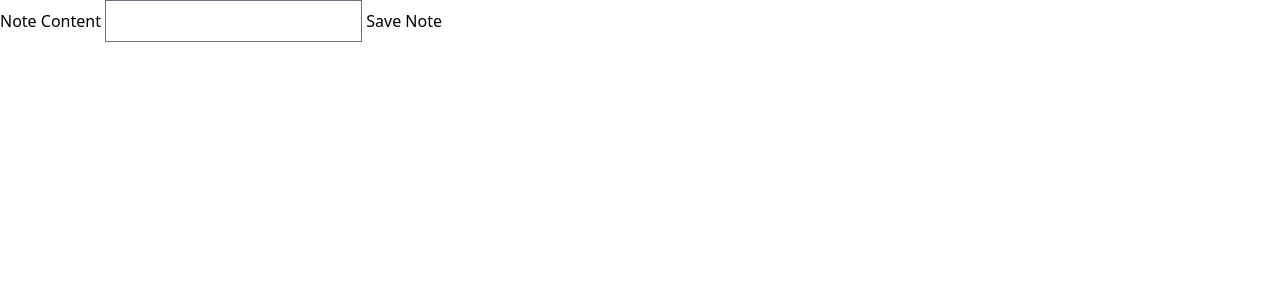
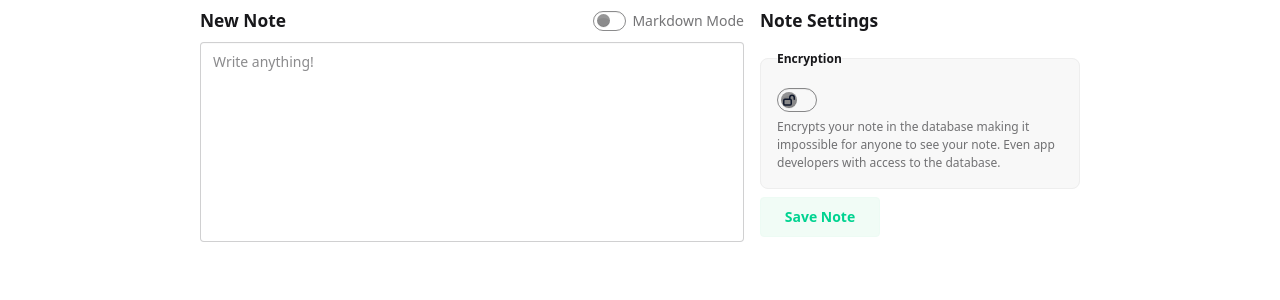
Before and after one commit to aaneeley/quicknote, a SvelteKit app: page / in a window 1280 px wide. Shown: the top 300 px of the page. Built offline with nearby package versions, Linux system fonts and the light colour scheme; no server answers.

Commit message:
Styling and settings

```diff
--- a/package.json
+++ b/package.json
@@ -36,6 +36,7 @@
 	"dependencies": {
 		"@neondatabase/serverless": "^0.10.4",
 		"@types/node": "^22.14.1",
+		"daisyui": "^5.0.25",
 		"drizzle-orm": "^0.40.0"
 	}
 }
--- a/src/app.css
+++ b/src/app.css
@@ -1,3 +1,8 @@
 @import 'tailwindcss';
-@plugin '@tailwindcss/forms';
 @plugin '@tailwindcss/typography';
+@plugin "daisyui";
+
+h2 {
+    font-size: 13pt;
+    font-weight: bold;
+}
--- /dev/null
+++ b/src/lib/icons/LockClosed.svelte
@@ -0,0 +1,13 @@
+<script>
+	export let stroke = '1.5';
+</script>
+
+<svg viewBox="0 0 24 24" fill="none" xmlns="http://www.w3.org/2000/svg">
+	<path
+		d="M16.5 10.5V6.75C16.5 4.26472 14.4853 2.25 12 2.25C9.51472 2.25 7.5 4.26472 7.5 6.75V10.5M6.75 21.75H17.25C18.4926 21.75 19.5 20.7426 19.5 19.5V12.75C19.5 11.5074 18.4926 10.5 17.25 10.5H6.75C5.50736 10.5 4.5 11.5074 4.5 12.75V19.5C4.5 20.7426 5.50736 21.75 6.75 21.75Z"
+		stroke="#0F172A"
+		stroke-width={stroke}
+		stroke-linecap="round"
+		stroke-linejoin="round"
+	/>
+</svg>
--- /dev/null
+++ b/src/lib/icons/LockOpen.svelte
@@ -0,0 +1,13 @@
+<script>
+	export let stroke = '1.5';
+</script>
+
+<svg viewBox="0 0 24 24" fill="none" xmlns="http://www.w3.org/2000/svg">
+	<path
+		d="M13.5 10.5V6.75C13.5 4.26472 15.5147 2.25 18 2.25C20.4853 2.25 22.5 4.26472 22.5 6.75V10.5M3.75 21.75H14.25C15.4926 21.75 16.5 20.7426 16.5 19.5V12.75C16.5 11.5074 15.4926 10.5 14.25 10.5H3.75C2.50736 10.5 1.5 11.5074 1.5 12.75V19.5C1.5 20.7426 2.50736 21.75 3.75 21.75Z"
+		stroke="#0F172A"
+		stroke-width={stroke}
+		stroke-linecap="round"
+		stroke-linejoin="round"
+	/>
+</svg>
--- /dev/null
+++ b/src/lib/icons/Warning.svelte
@@ -0,0 +1,9 @@
+<svg width="20" height="20" viewBox="0 0 24 24" fill="none" xmlns="http://www.w3.org/2000/svg">
+	<path
+		d="M12 9V12.75M21 12C21 16.9706 16.9706 21 12 21C7.02944 21 3 16.9706 3 12C3 7.02944 7.02944 3 12 3C16.9706 3 21 7.02944 21 12ZM12 15.75H12.0075V15.7575H12V15.75Z"
+		stroke="currentColor"
+		stroke-width="2"
+		stroke-linecap="round"
+		stroke-linejoin="round"
+	/>
+</svg>
--- /dev/null
+++ b/src/lib/icons/index.ts
@@ -0,0 +1,3 @@
+export { default as LockClosed } from './LockClosed.svelte';
+export { default as LockOpen } from './LockOpen.svelte';
+export { default as Warning } from './Warning.svelte';
--- a/src/routes/+layout.svelte
+++ b/src/routes/+layout.svelte
@@ -4,4 +4,6 @@
 	let { children } = $props();
 </script>
 
-{@render children()}
+<main class="px-5 md:px-10 lg:px-30 xl:px-50">
+	{@render children()}
+</main>
--- a/src/routes/+page.svelte
+++ b/src/routes/+page.svelte
@@ -3,11 +3,36 @@
 
 	let { form }: PageProps = $props();
 	import { applyAction, enhance } from '$app/forms';
+	import { LockClosed, LockOpen, Warning } from '$lib/icons';
 
 	let isLoading = $state(false);
+
+	const MAX_NOTE_TITLE_LEN = 50;
+
+	let content = $state('');
+	let encrypted = $state(false);
+	let markdownView = $state(false);
+
+	let title = $derived(content.split('\n')[0].substring(0, MAX_NOTE_TITLE_LEN) || 'New Note');
+	function autoResize(textarea: HTMLTextAreaElement) {
+		const resize = () => {
+			textarea.style.height = 'auto';
+			textarea.style.height = textarea.scrollHeight + 'px';
+		};
+
+		textarea.addEventListener('input', resize);
+		resize(); // initial sizing
+
+		return {
+			destroy() {
+				textarea.removeEventListener('input', resize);
+			}
+		};
+	}
 </script>
 
 <form
+	class="flex w-full flex-col items-end space-y-4 pt-2 lg:flex-row lg:items-start lg:space-x-4"
 	method="POST"
 	use:enhance={() => {
 		return async ({ result }) => {
@@ -18,15 +43,63 @@
 		};
 	}}
 >
-	<label>
-		Note Content
-		<input name="content" type="text" />
-	</label>
-	<button onclick={() => (isLoading = true)}>{isLoading ? 'loading...' : 'Save Note'}</button>
+	<div class="w-full space-y-2">
+		<div class="flex w-full flex-col justify-between sm:flex-row sm:items-center">
+			<h2 class="w-full">{title}</h2>
+			<label class="fieldset-label text-left text-sm text-nowrap">
+				<input type="checkbox" bind:checked={markdownView} class="toggle toggle-sm" />
+				Markdown Mode
+			</label>
+		</div>
+		{#if !markdownView}
+			<textarea
+				class="textarea min-h-50 w-full resize-none overflow-hidden"
+				name="content"
+				placeholder="Write anything!"
+				bind:value={content}
+				use:autoResize
+			></textarea>
+		{:else}
+			<pre>{content}</pre>
+		{/if}
+	</div>
+	<div class="flex flex-col space-y-2">
+		<h2 class="w-full">Note Settings</h2>
+		<fieldset class="fieldset bg-base-200 border-base-300 rounded-box w-xs border p-4">
+			<legend class="fieldset-legend">Encryption</legend>
+
+			<label class="toggle">
+				<input bind:checked={encrypted} type="checkbox" />
+				<LockOpen stroke="3" />
+				<LockClosed stroke="3" />
+			</label>
+
+			{#if encrypted}
+				<label class="fieldset-label" for="password"
+					>Password
+					<div
+						class="tooltip tooltip-warning cursor-pointer"
+						data-tip="If you lose this password it is impossible to recover your note"
+					>
+						<span class="text-warning">
+							<Warning />
+						</span>
+					</div>
+				</label>
+				<input type="password" class="input" disabled={!encrypted} placeholder="Password" />
+			{/if}
+			<p class="fieldset-label">
+				Encrypts your note in the database making it impossible for anyone to see your note. Even
+				app developers with access to the database.
+			</p>
+		</fieldset>
+		{#if form?.missing}
+			<span class="text-error text-sm">Note cannot be empty</span>
+		{:else if form?.invalid}
+			<span class="text-error text-sm">Something is wrong with your note... Please try again.</span>
+		{/if}
+		<button class="btn btn-soft btn-success w-30" onclick={() => (isLoading = true)}
+			>{isLoading ? 'loading...' : 'Save Note'}</button
+		>
+	</div>
 </form>
-
-{#if form?.missing}
-	MISSING
-{:else if form?.invalid}
-	Something went wrong please try again...
-{/if}
```
Also changed, not shown: 1 other file (tests, documents, lock files or other folders).
